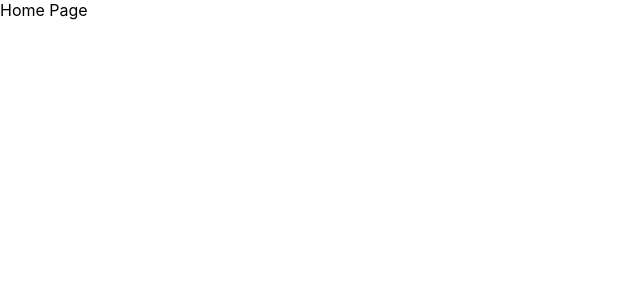
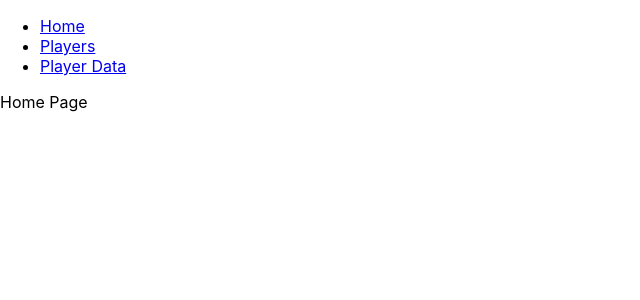
Before and after one commit to hetu494/react-router-boilerplate, a React (Create React App) app: page / in a window 1280 px wide. Shown: the top 300 px of the page, without its empty margins (0-640 px from the left). Built offline with nearby package versions, Linux system fonts and the light colour scheme.

Commit message:
add nav links to route to pages

```diff
--- a/src/App.js
+++ b/src/App.js
@@ -1,17 +1,27 @@
 import './App.css';
 
-import { Route, Routes } from 'react-router-dom';
+import { Route, Routes, Link } from 'react-router-dom';
 import Home from './pages/Home';
 import PlayerScouter from './pages/PlayerScouter';
 import Player from './pages/Player';
 
 function App() {
   return (
+    <>
+    <nav>
+      <ul>
+        <li><Link to="/">Home</Link></li>
+        <li><Link to="/players">Players</Link></li>
+        <li><Link to="/player/:id">Player Data</Link></li>
+      </ul>
+    </nav>
     <Routes>
       <Route path="/" element={<Home />} />
       <Route path="/players" element={<PlayerScouter />} />
       <Route path="/player/:id" element={<Player />} />
     </Routes>
+
+    </>
   );
 }
 
```
